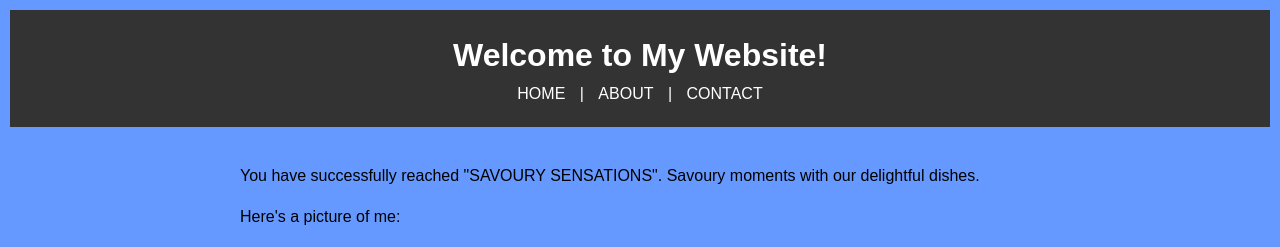
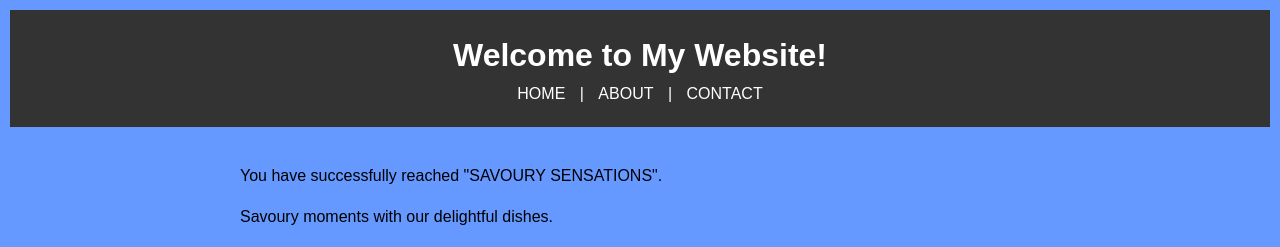
Before and after one commit to Kutlo25/WMD-FINAL-assignment, a plain HTML site: page index.html in a window 1280 px wide. Shown: the top 247 px of the page. Drawn offline with Linux system fonts and the light colour scheme.

Commit message:
Update index.html

```diff
--- a/index.html
+++ b/index.html
@@ -35,10 +35,9 @@
 
 <main>
 
-<p>You have successfully reached "SAVOURY SENSATIONS".
-Savoury moments with our delightful dishes.</p>
+<p>You have successfully reached "SAVOURY SENSATIONS".</p>
 
-<p>Here's a picture of me:</p>
+<p>Savoury moments with our delightful dishes.</p>
 
 <img src="https://img.freepik.com/premium-photo/home-cooked-meals-photography_883586-13998.jpg">
 
```
